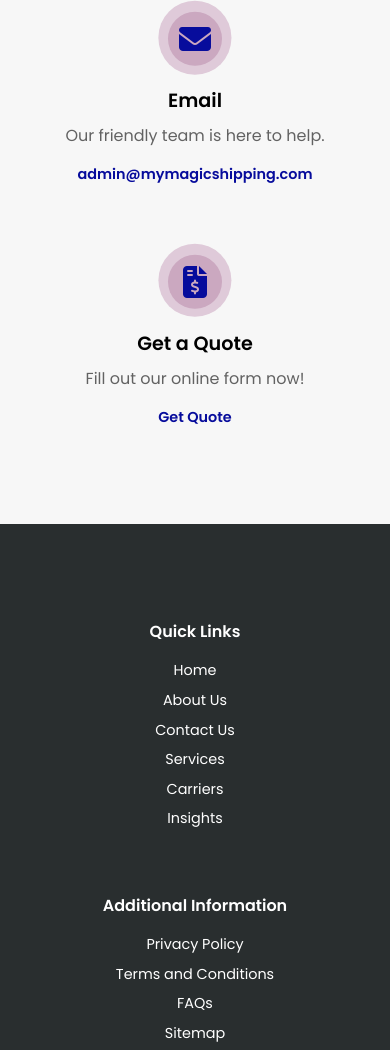
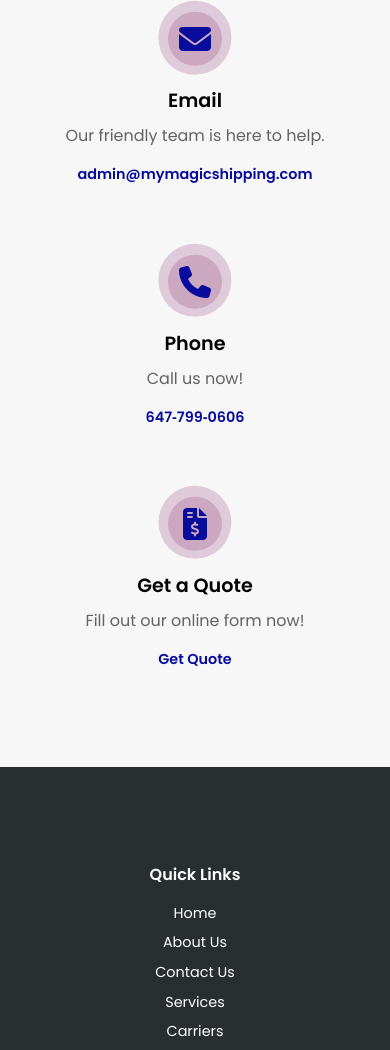
Before and after one commit to Matej199229/Magic-Shipping, a plain HTML site: page FAQs.html in a window 390 px wide. Shown: the part 1552-2602 px from the top of the page. Drawn offline with Linux system fonts and the light colour scheme.

Commit message:
updated phone number for all pages

```diff
--- a/FAQs.html
+++ b/FAQs.html
@@ -166,6 +166,25 @@
               </div>
             </div>
                 <!-- Contact Info Section 1 End -->
+                 <!-- Contact Info Section 2 Begin -->
+               <div class="contact__section">
+              <div class="contact__icon">
+                <div class="contact__icon-wrapper">
+                  <span class="contact_icon-circle">
+                <i class="fas fa-phone fa-2x"></i>
+              </span>
+              </div>
+              </div>
+              <div class="contact__info">
+                  <h3 class="contact__info-heading" data-i18n="contact.phone.heading">Phone</h3>
+                  <p class="contact__info-description" data-i18n="contact.phone.desc">Call us now!
+                  </p>
+                  <p class="contact__info-primary">
+                    <a class="contact__info-primary" href="tel:6477990606" alias="647-799-0606" data-i18n="contact.phone.number" onclick="gtag('event', 'cta_click', { event_label: 'Contact Us Home — Phone' });">647&#8209;799&#8209;0606</a>
+                  </p>
+              </div>
+            </div>
+                <!-- Contact Info Section 2 End -->
                  <!-- Contact Info Section 3 Begin -->
                <div class="contact__section">
                 <div class="contact__icon">
```
Also changed, not shown: Privacy Policy.html (+19 -0 lines), T&C.html (+19 -0 lines).
